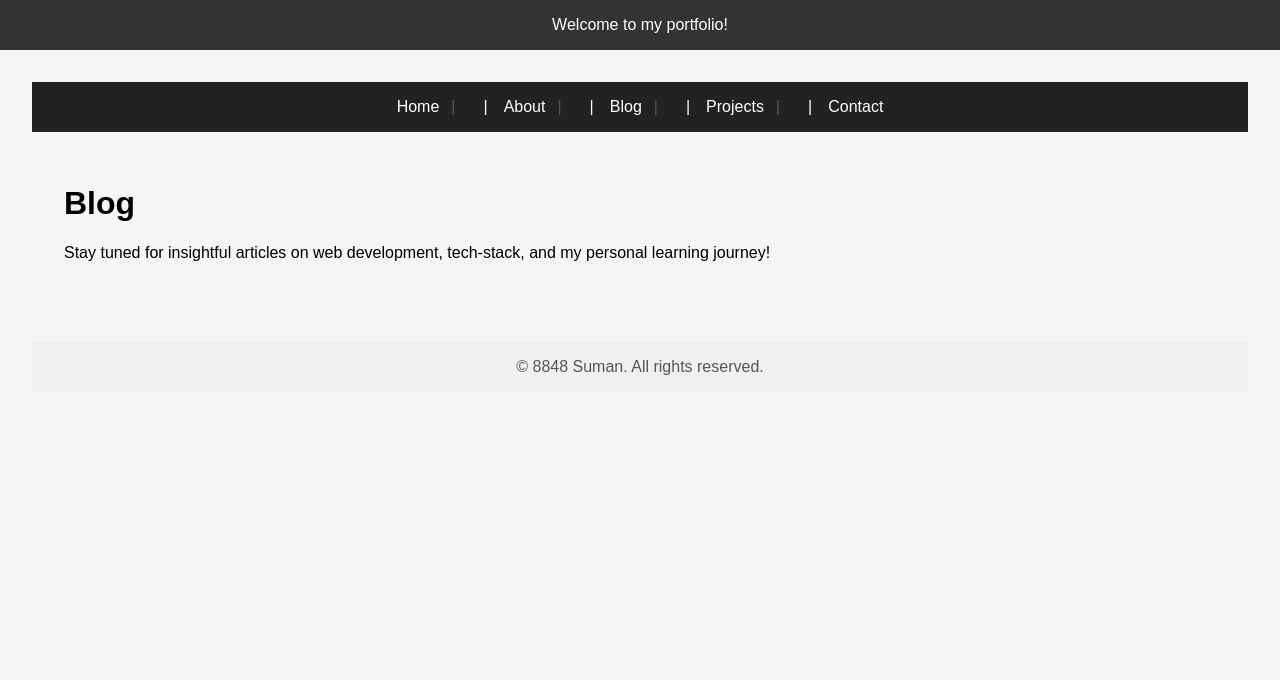
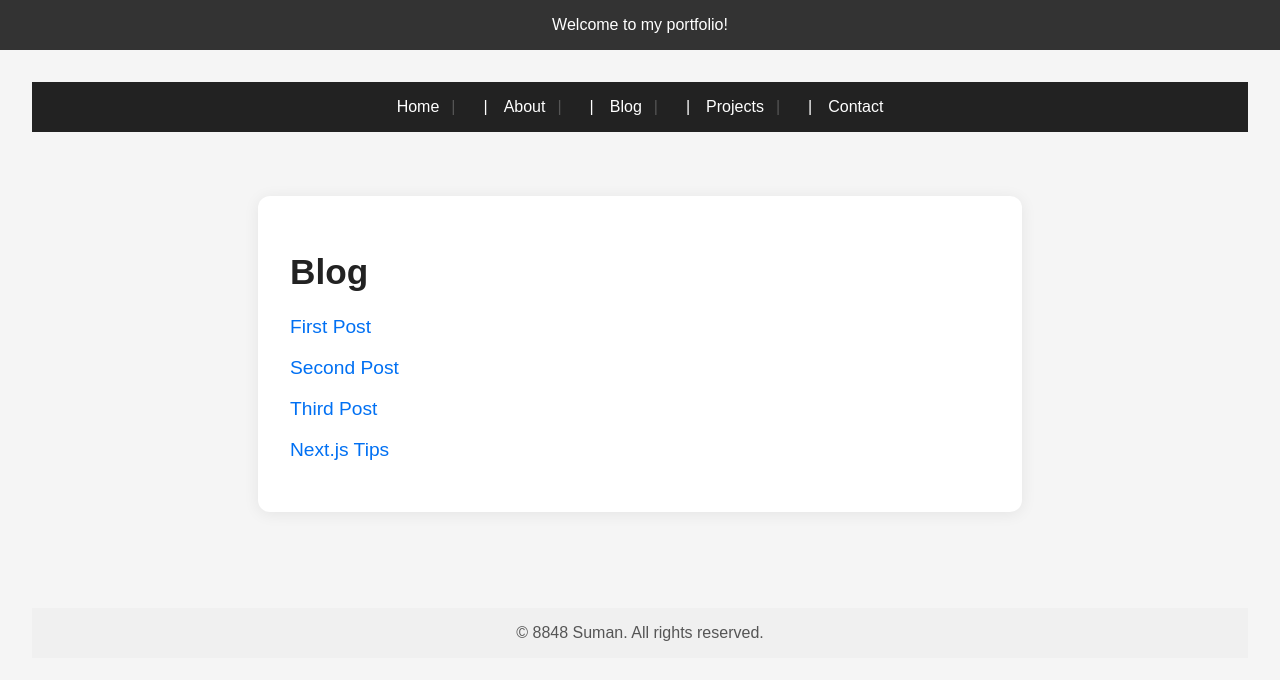
Before and after one commit to Kunwar-Suman/nextEssential, a Next.js app: page /blog in a window 1280 px wide. Shown: the top 680 px of the page. Built offline with nearby package versions, Linux system fonts and the light colour scheme.

Commit message:
added static feature using ssg for blogposts

```diff
--- a/src/app/blog/page.js
+++ b/src/app/blog/page.js
@@ -1,10 +1,23 @@
 import Layout from "@/components/Layout";
+import Link from "next/link";
+import { posts } from "@/data/posts";
+import styles from "../../styles/blog.module.css";
 
 export default function BlogPage() {
   return (
     <Layout>
-      <h1>Blog</h1>
-      <p>Stay tuned for insightful articles on web development, tech-stack, and my personal learning journey!</p>
+      <div className={styles.blogContainer}>
+        <h1 className={styles.blogTitle}>Blog</h1>
+        <ul className={styles.blogList}>
+          {posts.map((post) => (
+            <li key={post.slug}>
+              <Link className={styles.blogLink} href={`/blog/${post.slug}`}>
+                {post.title}
+              </Link>
+            </li>
+          ))}
+        </ul>
+      </div>
     </Layout>
   );
 }
--- /dev/null
+++ b/src/data/posts.js
@@ -0,0 +1,6 @@
+export const posts = [
+  { slug: "first-post", title: "First Post", content: "This is the first post." },
+  { slug: "second-post", title: "Second Post", content: "This is the second post." },
+  { slug: "third-post", title: "Third Post", content: "This is the third post with more content." },
+  { slug: "nextjs-tips", title: "Next.js Tips", content: "Some useful tips for working with Next.js." },
+];
--- /dev/null
+++ b/src/styles/blog.module.css
@@ -0,0 +1,62 @@
+.blogContainer {
+  max-width: 700px;
+  margin: 2rem auto;
+  padding: 2rem;
+  background: #fff;
+  border-radius: 12px;
+  box-shadow: 0 2px 16px rgba(0,0,0,0.07);
+}
+
+.blogTitle {
+  font-size: 2.2rem;
+  margin-bottom: 1.5rem;
+  color: #222;
+}
+
+.blogList {
+  list-style: none;
+  padding: 0;
+}
+
+.blogList li {
+  margin-bottom: 1.2rem;
+}
+
+.blogLink {
+  font-size: 1.2rem;
+  color: #0070f3;
+  text-decoration: none;
+  transition: color 0.2s;
+}
+
+.blogLink:hover {
+  color: #0051a3;
+  text-decoration: underline;
+}
+
+.postTitle {
+  font-size: 2rem;
+  margin-bottom: 1rem;
+  color: #1a1a1a;
+}
+
+.postContent {
+  font-size: 1.1rem;
+  line-height: 1.7;
+  color: #333;
+  margin-bottom: 2rem;
+}
+
+.backLink {
+  display: inline-block;
+  margin-top: 1.5rem;
+  color: #666;
+  text-decoration: none;
+  font-size: 1rem;
+  transition: color 0.2s;
+}
+
+.backLink:hover {
+  color: #222;
+  text-decoration: underline;
+}
```
Also changed, not shown: src/app/blog/[slug]/page.js (+20 -3 lines), src/app/ssr/page.js (added, +15 -0 lines).
